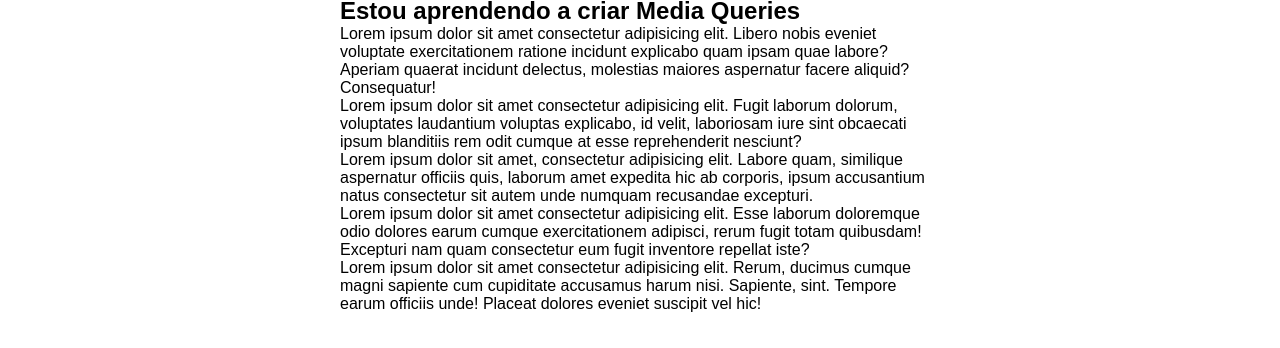
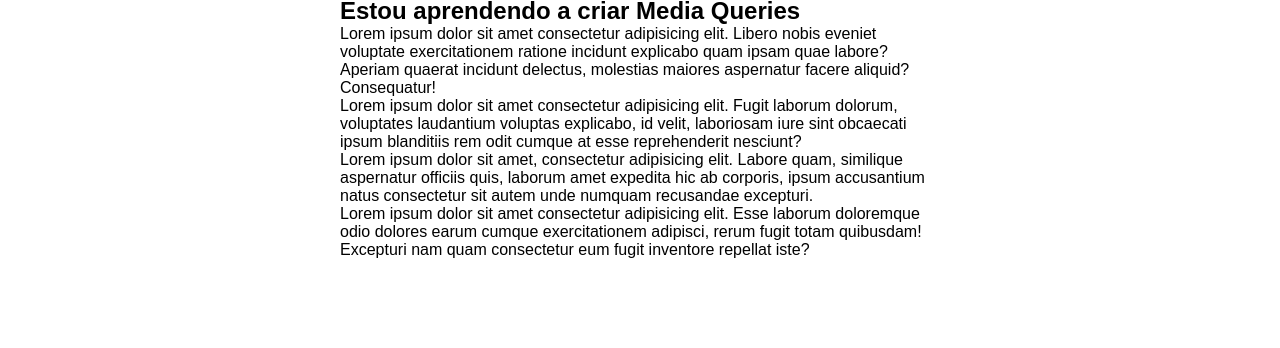
Before and after one commit to isabelleoli/HTML-CSS, a plain HTML site: page exercicios/ex026/mq001/index.html in a window 1280 px wide. Shown: the part 78-426 px from the top of the page. Drawn offline with Linux system fonts and the light colour scheme.

Commit message:
atualizei ex026

```diff
--- a/exercicios/ex026/mq001/index.html
+++ b/exercicios/ex026/mq001/index.html
@@ -29,7 +29,7 @@
 
             <p>Lorem ipsum dolor sit amet consectetur adipisicing elit. Esse laborum doloremque odio dolores earum cumque exercitationem adipisci, rerum fugit totam quibusdam! Excepturi nam quam consectetur eum fugit inventore repellat iste?</p>
 
-            <p>Lorem ipsum dolor sit amet consectetur adipisicing elit. Rerum, ducimus cumque magni sapiente cum cupiditate accusamus harum nisi. Sapiente, sint. Tempore earum officiis unde! Placeat dolores eveniet suscipit vel hic!</p>
+
 
         </article>
     </main>
```
